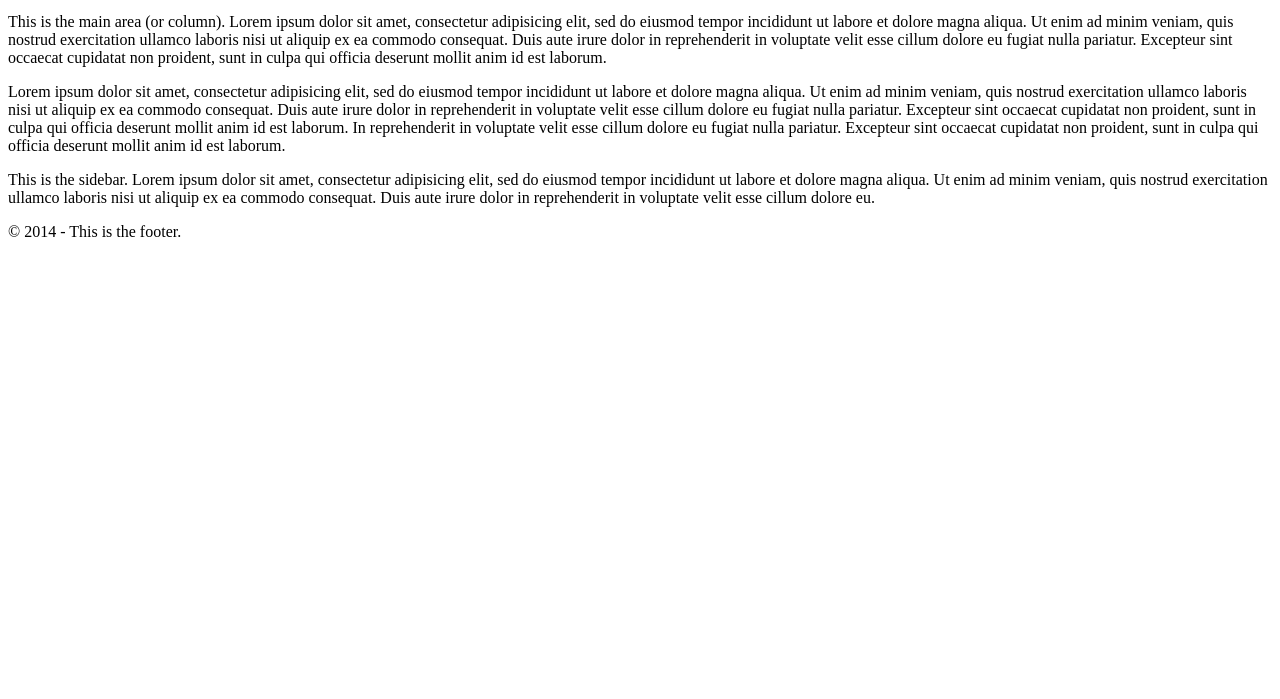
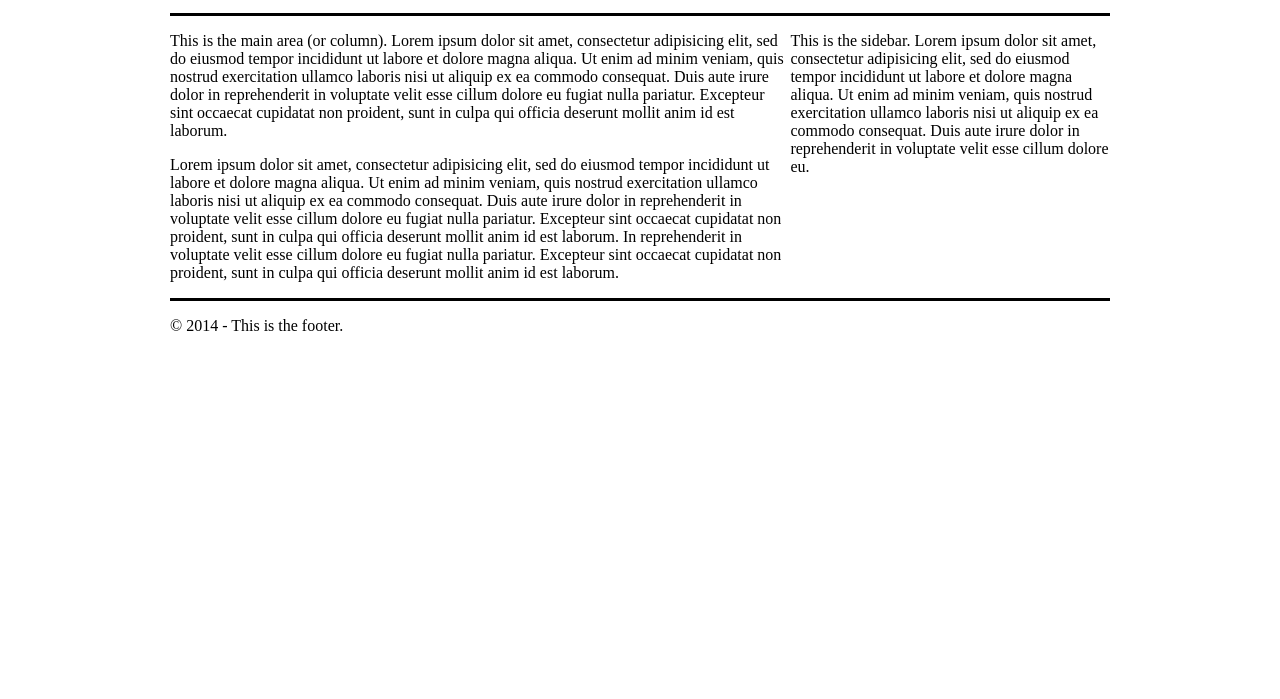
Before and after one commit to michaelwoo921/html-css, a plain HTML site: page learn-css/index.html in a window 1280 px wide. Shown: the part 101-800 px from the top of the page. Drawn offline with Linux system fonts and the light colour scheme.

Commit message:
clearfix method

```diff
--- a/learn-css/css/screen1.css
+++ b/learn-css/css/screen1.css
@@ -0,0 +1,39 @@
+.container {
+    max-width: 940px;
+    margin-left: auto;
+    margin-right: auto;
+}
+
+.content-area {
+    border-top: 3px solid black;
+    border-bottom: 3px solid black;
+}
+
+.main-area {
+
+    width: 66%;
+    float: left;
+}
+
+.sidebar {
+    width: 34%;
+    float: left;
+}
+
+/* .fix {
+    clear: both;
+} */
+
+.group:before,
+.group:after {
+    content: "";
+    display: table;
+}
+
+.group:after {
+    clear: both;
+}
+
+.group {
+    zoom: 1;
+}
--- a/learn-css/index.html
+++ b/learn-css/index.html
@@ -8,16 +8,15 @@
 	</head>
 
 	<body>
-
-
-			<header>
+		<div class="container">
+            <header>
 				<h1>Website Title</h1>
 				<p>Website slogan included here.</p>
 			</header>
 
+			<div class="content-area group">
 
-
-				<div class="main-area">
+                <div class="main-area">
 					<p>This is the main area (or column). Lorem ipsum dolor sit amet, consectetur adipisicing elit, sed do eiusmod tempor incididunt ut labore et dolore magna aliqua. Ut enim ad minim veniam, quis nostrud exercitation ullamco laboris nisi ut aliquip ex ea commodo consequat. Duis aute irure dolor in reprehenderit in voluptate velit esse cillum dolore eu fugiat nulla pariatur. Excepteur sint occaecat cupidatat non proident, sunt in culpa qui officia deserunt mollit anim id est laborum.</p>
 
 					<p>Lorem ipsum dolor sit amet, consectetur adipisicing elit, sed do eiusmod tempor incididunt ut labore et dolore magna aliqua. Ut enim ad minim veniam, quis nostrud exercitation ullamco laboris nisi ut aliquip ex ea commodo consequat. Duis aute irure dolor in reprehenderit in voluptate velit esse cillum dolore eu fugiat nulla pariatur. Excepteur sint occaecat cupidatat non proident, sunt in culpa qui officia deserunt mollit anim id est laborum. In reprehenderit in voluptate velit esse cillum dolore eu fugiat nulla pariatur. Excepteur sint occaecat cupidatat non proident, sunt in culpa qui officia deserunt mollit anim id est laborum.</p>
@@ -25,7 +24,13 @@
 
 				<aside class="sidebar">
 					<p>This is the sidebar. Lorem ipsum dolor sit amet, consectetur adipisicing elit, sed do eiusmod tempor incididunt ut labore et dolore magna aliqua. Ut enim ad minim veniam, quis nostrud exercitation ullamco laboris nisi ut aliquip ex ea commodo consequat. Duis aute irure dolor in reprehenderit in voluptate velit esse cillum dolore eu.</p>
-				</aside>
+                </aside>
+
+                <!-- <div class="fix"></div> -->
+
+            </div>
+
+
 
 
 
@@ -33,6 +38,10 @@
 				<p>&copy; 2014 - This is the footer.</p>
 			</footer>
 
+        </div>
+
+
+
 
 	</body>
 
```
